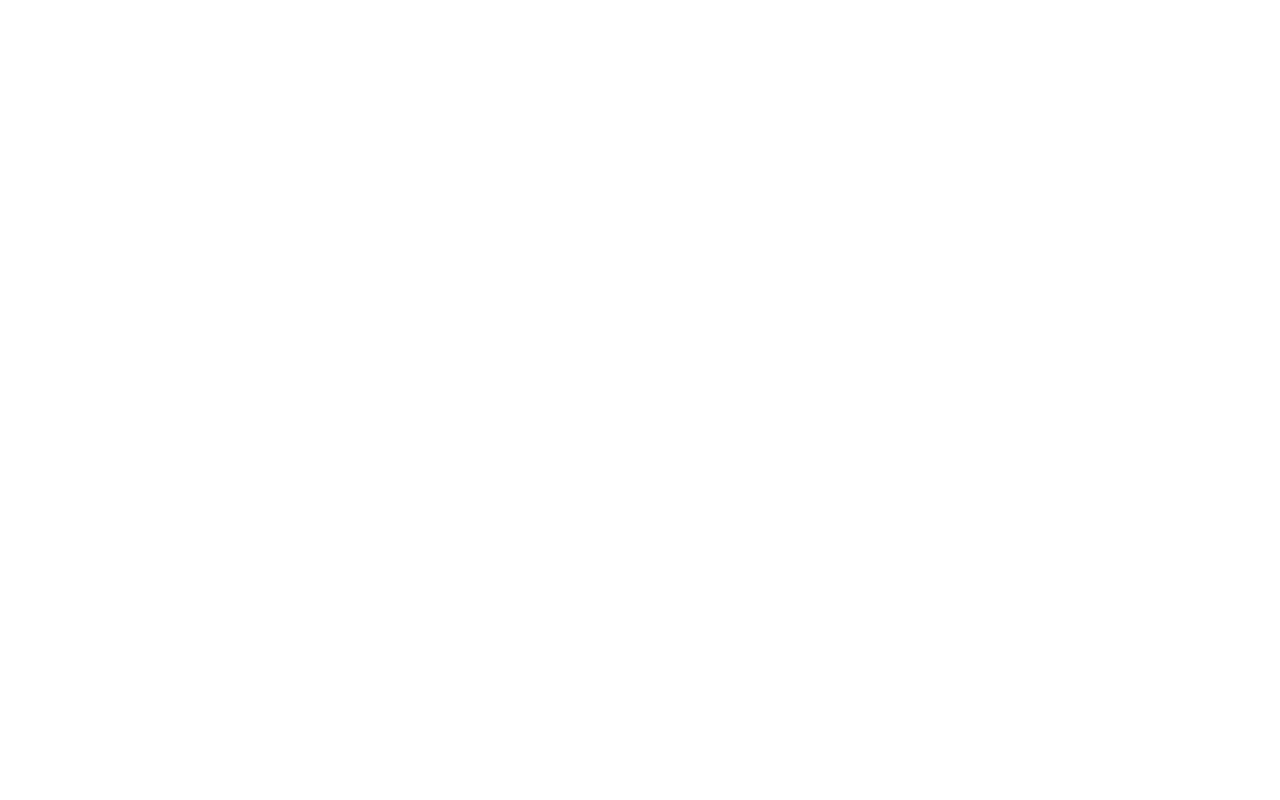
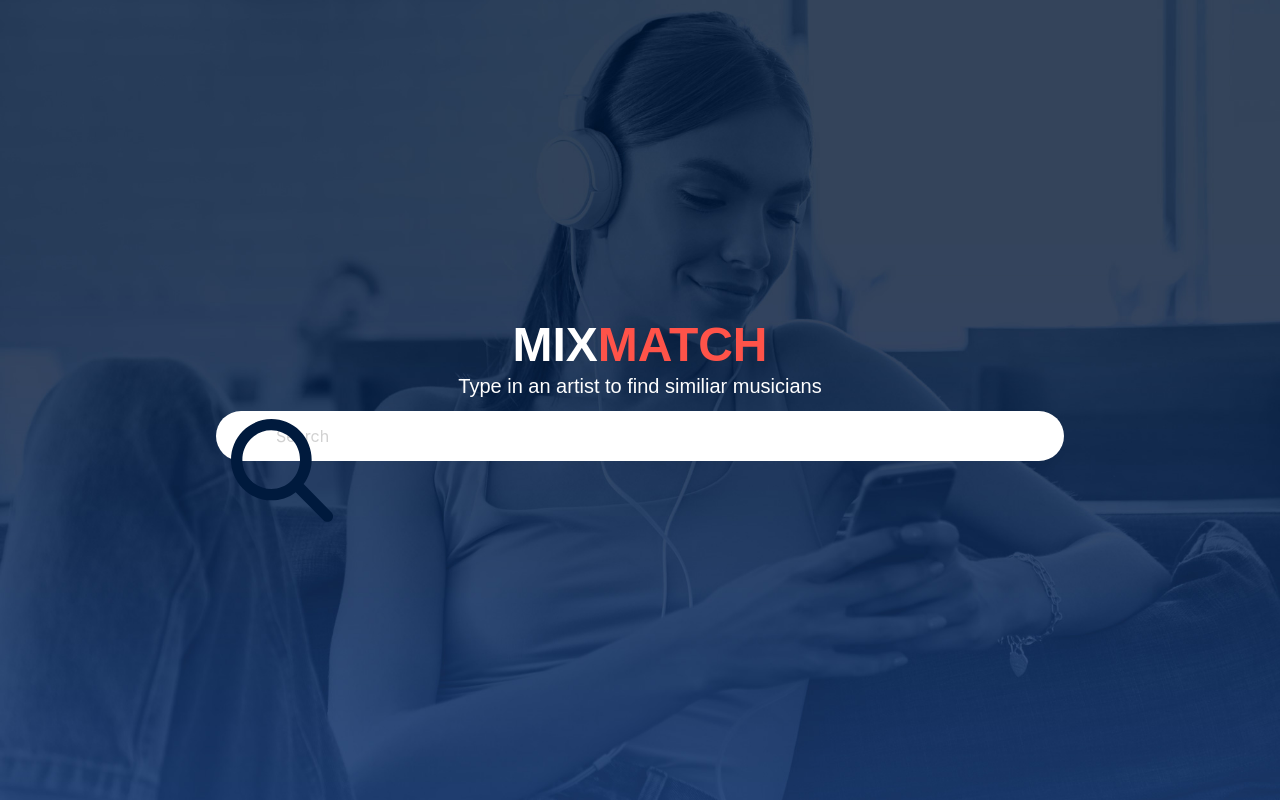
Before and after one commit to einalem4/character-generator, a plain HTML site: page index.html in a window 1280 px wide. Drawn offline with nearby package versions, Linux system fonts and the light colour scheme; a web font is replaced by a local one.

Commit message:
linked materialize and started build

```diff
--- /dev/null
+++ b/assets/css/styles.css
@@ -0,0 +1,62 @@
+:root {
+    --navy-blue: rgb(0, 26, 61);
+    --red: rgb(255, 83, 73);
+}
+
+html {
+    font-size: 16px;
+}
+
+* {
+    margin: 0;
+    padding: 0;
+    box-sizing: border-box;
+}
+
+body {
+    background-color: var(--navy-blue);
+    color: white;
+    font-family: montserrat, sans-serif;
+}
+
+main {
+    width: 100vw;
+    height: 100vh;
+    background-image: url("../images/web-ready/hero-background.jpg");
+    background-size: cover;
+    background-position: center;
+    background-attachment: fixed;
+}
+
+#match {
+    color: var(--red);
+}
+
+h1 {
+    font-size: 3rem;
+    font-weight: 900;
+    text-transform: uppercase;
+    margin: 0;
+}
+
+p {
+    font-size: 1.25rem;
+}
+
+#artist-search {
+    width: 100%;
+    height: 50px;
+    border: none;
+    border-radius: 25px;
+    margin-top: 10px;
+    padding-left: 60px;
+    background-color: white;
+}
+
+.search-icon {
+    position: absolute;
+    width: 8%;
+    margin: 18px 0 10px 15px;
+}
+
+/* media queries */
--- a/index.html
+++ b/index.html
@@ -3,9 +3,26 @@
 <head>
     <meta charset="UTF-8">
     <meta name="viewport" content="width=device-width, initial-scale=1.0">
-    <title>Shuffle It</title>
+    <title>MIXMATCH</title>
+    <link href="https://fonts.googleapis.com/icon?family=Material+Icons" rel="stylesheet">
+    <link rel="stylesheet" href="https://cdnjs.cloudflare.com/ajax/libs/materialize/1.0.0/css/materialize.min.css">
+    <link rel="stylesheet" href="https://use.typekit.net/xuh6puw.css">
+    <link rel="stylesheet" href="./assets/css/styles.css">
 </head>
 <body>
+    <main class="valign-wrapper">
+        <div class="container row">
+            <div class="center-align col s12">
+                <h1 class="center-align col s12">MIX<span id="match">MATCH</span></h1>
+                <p class="center-align col s12">Type in an artist to find similiar musicians</p>
+                <form class="container col s12">
+                    <img src="./assets/images/icons/search-icon.svg" class="search-icon" alt="Search Icon" />
+                    <input type="text" id="artist-search" class="browser-default" placeholder="Search" />
+                </form>
+            </div>
+        </div>
+    </main>
 
+    <script src="https://cdnjs.cloudflare.com/ajax/libs/materialize/1.0.0/js/materialize.min.js"></script>
 </body>
 </html>
```
Also changed, not shown: assets/images/icons/search-icon.svg (added), assets/images/web-ready/hero-background.jpg (added), 1 other file.
